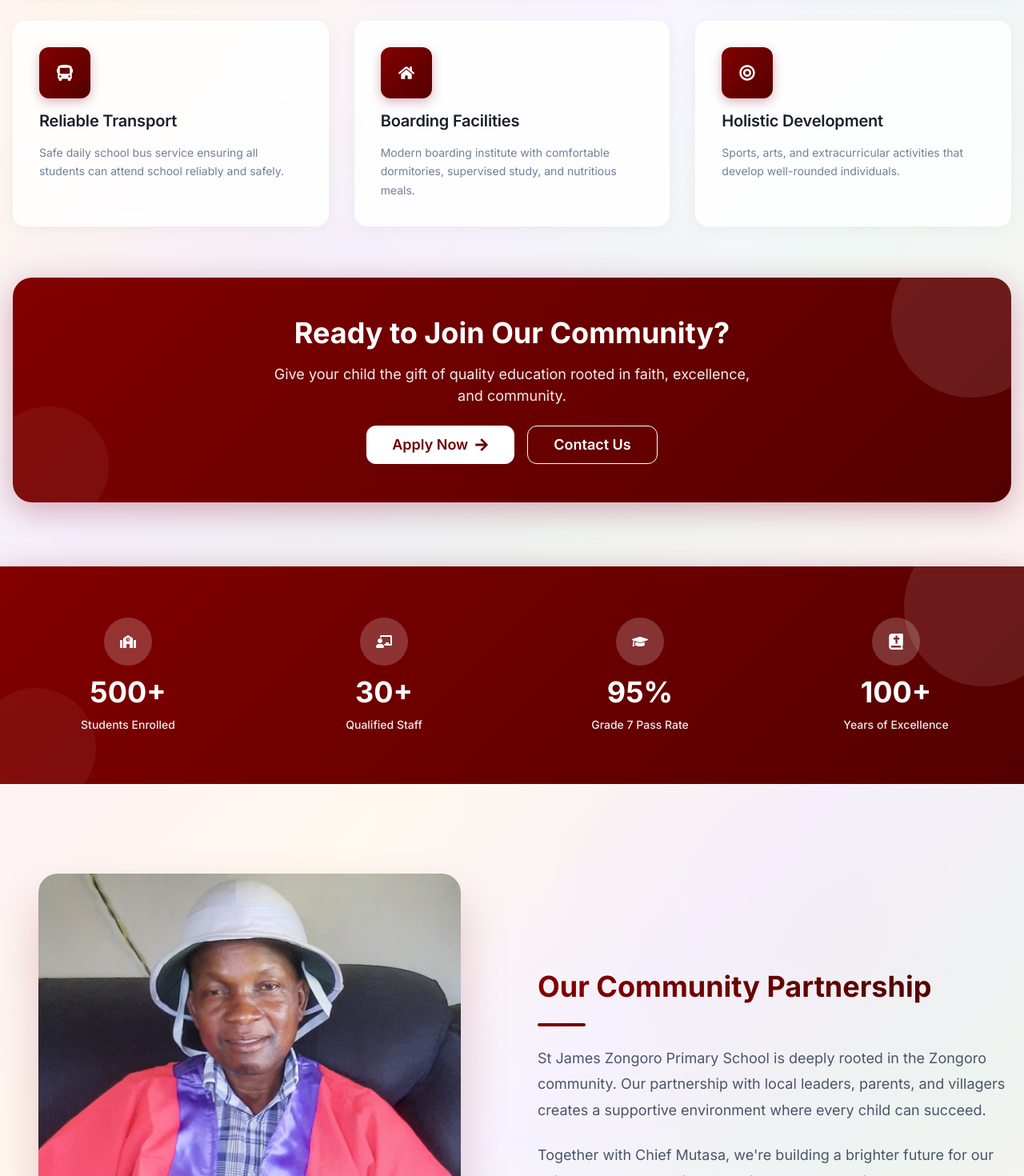
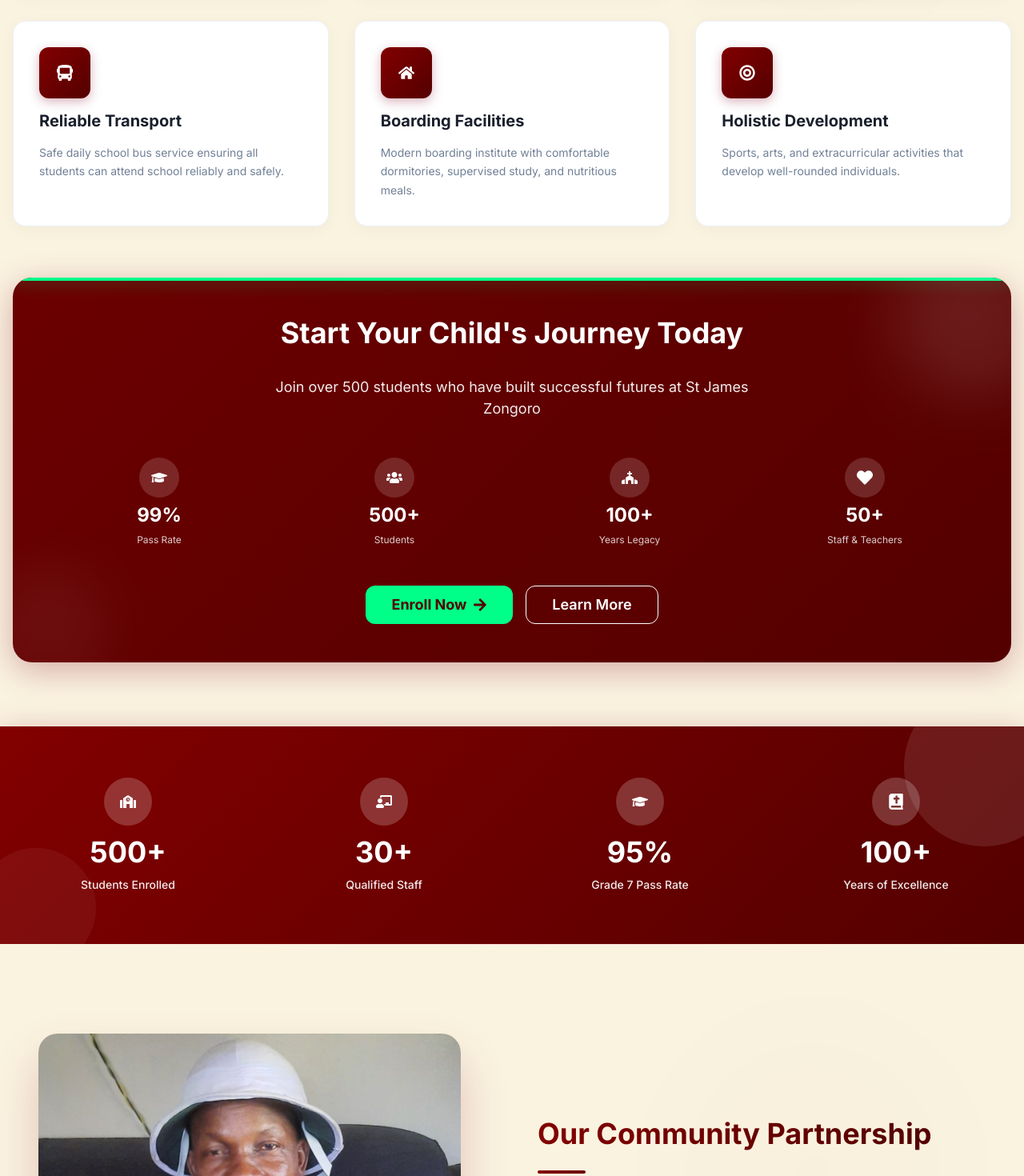
Before and after one commit to Tinashe623/ZONGORO-PRIMARY, a React (Vite) app: page / in a window 1280 px wide. Shown: the part 1400-2870 px from the top of the page at 80% size. Built offline with nearby package versions, Linux system fonts and the light colour scheme.

Commit message:
refactor: update UI components with refined gradients and layouts while updating school community details

```diff
--- a/src/components/sections/WhyChooseUs.tsx
+++ b/src/components/sections/WhyChooseUs.tsx
@@ -5,13 +5,12 @@ import {
   HStack,
   Heading,
   Text,
-  Card,
-  CardBody,
   Icon,
   Flex,
   Button,
+  Circle,
 } from '@chakra-ui/react';
-import { FaGraduationCap, FaChurch, FaUsers, FaBus, FaHome, FaBullseye, FaArrowRight } from 'react-icons/fa';
+import { FaGraduationCap, FaChurch, FaUsers, FaHeart, FaArrowRight, FaBus, FaHome, FaBullseye } from 'react-icons/fa';
 import SectionHeading from '../ui/SectionHeading';
 import ScrollReveal from '../ui/ScrollReveal';
 import { Link as RouterLink } from 'react-router-dom';
@@ -51,23 +50,14 @@ const features = [
 
 const WhyChooseUs = () => {
   return (
-    <Box
-      py={20}
-      px={4}
-      bgGradient="linear(135deg, #fdf2f4 0%, #fff9f0 25%, #f8f4ff 50%, #f0f7f4 75%, #fdf2f4 100%)"
-      position="relative"
-      _before={{
-        content: '""',
-        position: 'absolute',
-        top: 0,
-        left: 0,
-        right: 0,
-        bottom: 0,
-        bgGradient: 'radial(circle at 20% 80%, rgba(128, 0, 32, 0.03) 0%, transparent 50%)',
-        pointerEvents: 'none',
-      }}
-    >
-      <Box maxW="1400px" mx="auto">
+    <Box py={20} px={4} bg="cream.50" position="relative" overflow="hidden">
+      <Box position="absolute" top={0} left={0} right={0} bottom={0} opacity={0.4}>
+        <Box position="absolute" top="10%" right="5%" w="400px" h="400px" borderRadius="full" bg="maroon.500" opacity={0.03} filter="blur(100px)" />
+        <Box position="absolute" bottom="10%" left="5%" w="300px" h="300px" borderRadius="full" bg="#00ff88" opacity={0.03} filter="blur(80px)" />
+      </Box>
+      <Box position="absolute" top={0} left={0} right={0} h="1px" bgGradient="linear(to-r, transparent, maroon.100, transparent)" />
+
+      <Box maxW="1400px" mx="auto" position="relative" zIndex={1}>
         <ScrollReveal>
           <SectionHeading
             title="Why Choose St James Zongoro?"
@@ -78,23 +68,23 @@ const WhyChooseUs = () => {
         <SimpleGrid columns={{ base: 1, sm: 2, lg: 3 }} spacing={8}>
           {features.map((feature, index) => (
             <ScrollReveal key={index} delay={0.1 * index}>
-              <Card
-                bg="rgba(255, 255, 255, 0.85)"
-                backdropFilter="blur(10px)"
+              <Box
+                p={8}
                 borderRadius="2xl"
+                bg="white"
+                border="1px solid"
+                borderColor="gray.100"
                 boxShadow="0 4px 20px rgba(0,0,0,0.04)"
-                border="1px solid"
-                borderColor="whiteAlpha.700"
                 transition="all 0.3s cubic-bezier(0.4, 0, 0.2, 1)"
                 _hover={{
                   transform: 'translateY(-8px)',
                   boxShadow: '0 20px 40px rgba(128, 0, 32, 0.15)',
                   borderColor: 'maroon.200',
-                  bg: 'rgba(255, 255, 255, 0.95)',
                 }}
                 h="100%"
                 position="relative"
                 overflow="hidden"
+                role="group"
               >
                 <Box
                   position="absolute"
@@ -102,17 +92,12 @@ const WhyChooseUs = () => {
                   left={0}
                   right={0}
                   h="4px"
-                  bgGradient="linear(to-r, maroon.500, maroon.600)"
-                  opacity={0}
-                  transition="opacity 0.3s ease"
-                  _groupHover={{ opacity: 1 }}
-                  sx={{
-                    '.chakra-card:hover &': {
-                      opacity: 1,
-                    },
-                  }}
+                  bgGradient="linear(to-r, maroon.400, maroon.600)"
+                  transform="scaleX(0)"
+                  _groupHover={{ transform: 'scaleX(1)' }}
+                  transition="transform 0.3s ease"
+                  transformOrigin="left"
                 />
-                <CardBody p={8}>
                 <VStack align="start" spacing={4}>
                   <Flex
                     align="center"
@@ -127,9 +112,8 @@ const WhyChooseUs = () => {
                   </Flex>
                   <Heading
                     size="md"
-                      fontWeight="600"
+                    fontWeight="700"
                     color="gray.800"
-                      letterSpacing="-0.01em"
                   >
                     {feature.title}
                   </Heading>
@@ -137,8 +121,7 @@ const WhyChooseUs = () => {
                     {feature.description}
                   </Text>
                 </VStack>
-                </CardBody>
-              </Card>
+              </Box>
             </ScrollReveal>
           ))}
         </SimpleGrid>
@@ -147,13 +130,14 @@ const WhyChooseUs = () => {
           <Box
             mt={16}
             p={{ base: 8, md: 12 }}
-            bgGradient="linear(135deg, maroon.500 0%, maroon.700 100%)"
+            bgGradient="linear(135deg, maroon.600 0%, maroon.700 100%)"
             borderRadius="3xl"
             textAlign="center"
             position="relative"
             overflow="hidden"
             boxShadow="0 10px 40px rgba(128, 0, 32, 0.3)"
           >
+            <Box position="absolute" top={0} left={0} right={0} h="4px" bg="#00ff88" boxShadow="0 0 20px rgba(0, 255, 136, 0.5)" />
             <Box
               position="absolute"
               top={-50}
@@ -162,6 +146,7 @@ const WhyChooseUs = () => {
               h="200px"
               borderRadius="full"
               bg="rgba(255, 255, 255, 0.1)"
+              filter="blur(40px)"
             />
             <Box
               position="absolute"
@@ -171,30 +156,50 @@ const WhyChooseUs = () => {
               h="150px"
               borderRadius="full"
               bg="rgba(255, 255, 255, 0.05)"
+              filter="blur(30px)"
             />
-            <VStack spacing={4} position="relative" zIndex={1}>
+            <VStack spacing={8} position="relative" zIndex={1}>
               <Heading size="xl" color="white" fontWeight="700">
-                Ready to Join Our Community?
+                Start Your Child's Journey Today
               </Heading>
               <Text color="whiteAlpha.900" fontSize="lg" maxW="600px">
-                Give your child the gift of quality education rooted in faith, excellence, and community.
+                Join over 500 students who have built successful futures at St James Zongoro
               </Text>
-              <HStack spacing={4} pt={2}>
+
+              <SimpleGrid columns={{ base: 2, md: 4 }} spacing={6} w="100%" pt={4}>
+                {[
+                  { icon: FaGraduationCap, number: '99%', label: 'Pass Rate' },
+                  { icon: FaUsers, number: '500+', label: 'Students' },
+                  { icon: FaChurch, number: '100+', label: 'Years Legacy' },
+                  { icon: FaHeart, number: '50+', label: 'Staff & Teachers' },
+                ].map((stat, index) => (
+                  <VStack key={index} spacing={1}>
+                    <Circle size="50px" bg="rgba(255,255,255,0.15)" color="white">
+                      <Icon as={stat.icon} fontSize="xl" />
+                    </Circle>
+                    <Text color="white" fontWeight="800" fontSize="2xl">{stat.number}</Text>
+                    <Text color="whiteAlpha.800" fontSize="xs">{stat.label}</Text>
+                  </VStack>
+                ))}
+              </SimpleGrid>
+
+              <HStack spacing={4} pt={4}>
                 <Button
                   as={RouterLink}
                   to="/admissions"
                   size="lg"
-                  bg="white"
-                  color="maroon.600"
-                  fontWeight="600"
+                  bg="#00ff88"
+                  color="maroon.700"
+                  fontWeight="700"
                   px={8}
                   _hover={{
-                    bg: 'gray.100',
+                    bg: '#00dd77',
                     transform: 'translateY(-2px)',
+                    boxShadow: '0 8px 20px rgba(0, 255, 136, 0.4)',
                   }}
                   rightIcon={<FaArrowRight />}
                 >
-                  Apply Now
+                  Enroll Now
                 </Button>
                 <Button
                   as={RouterLink}
@@ -209,7 +214,7 @@ const WhyChooseUs = () => {
                     bg: 'whiteAlpha.200',
                   }}
                 >
-                  Contact Us
+                  Learn More
                 </Button>
               </HStack>
             </VStack>
--- a/src/pages/HomePage.tsx
+++ b/src/pages/HomePage.tsx
@@ -21,19 +21,16 @@ const HomePage = () => {
       <Box
         py={{ base: 12, md: 20 }}
         px={4}
-        bgGradient="linear(135deg, #fdf2f4 0%, #fff9f0 25%, #f8f4ff 50%, #f0f7f4 75%, #fdf2f4 100%)"
+        bg="cream.50"
         position="relative"
-        _before={{
-          content: '""',
-          position: 'absolute',
-          top: 0,
-          left: 0,
-          right: 0,
-          bottom: 0,
-          bgGradient: 'radial(circle at 80% 20%, rgba(128, 0, 32, 0.03) 0%, transparent 50%)',
-          pointerEvents: 'none',
-        }}
+        overflow="hidden"
       >
+        <Box position="absolute" top={0} left={0} right={0} bottom={0} opacity={0.4}>
+          <Box position="absolute" top="10%" right="5%" w="400px" h="400px" borderRadius="full" bg="maroon.500" opacity={0.03} filter="blur(100px)" />
+          <Box position="absolute" bottom="10%" left="5%" w="300px" h="300px" borderRadius="full" bg="#00ff88" opacity={0.03} filter="blur(80px)" />
+        </Box>
+        <Box position="absolute" top={0} left={0} right={0} h="1px" bgGradient="linear(to-r, transparent, maroon.100, transparent)" />
+
         <Box maxW="1400px" mx="auto" position="relative" zIndex={1}>
           <ScrollReveal>
             <SimpleGrid columns={{ base: 1, lg: 2 }} spacing={{ base: 8, md: 16 }} alignItems="center">
@@ -89,12 +86,12 @@ const HomePage = () => {
                 </Heading>
                 <Box w="60px" h="4px" bgGradient="linear(to-r, maroon.500, maroon.600)" borderRadius="full" />
                 <Text color="gray.600" lineHeight="1.8" fontSize="lg">
-                  St James Zongoro Primary School is deeply rooted in the Zongoro community.
+                  St James Zongoro Primary School is deeply rooted in the Ndorikanda community.
                   Our partnership with local leaders, parents, and villagers creates a supportive
                   environment where every child can succeed.
                 </Text>
                 <Text color="gray.600" lineHeight="1.8" fontSize="lg">
-                  Together with Chief Mutasa, we're building a brighter future for our children
+                  Together with Chief James Mutasa, we're building a brighter future for our children
                   through quality education and community engagement.
                 </Text>
                 <Button
```
Lines whose indentation alone changed are shown as unchanged.
